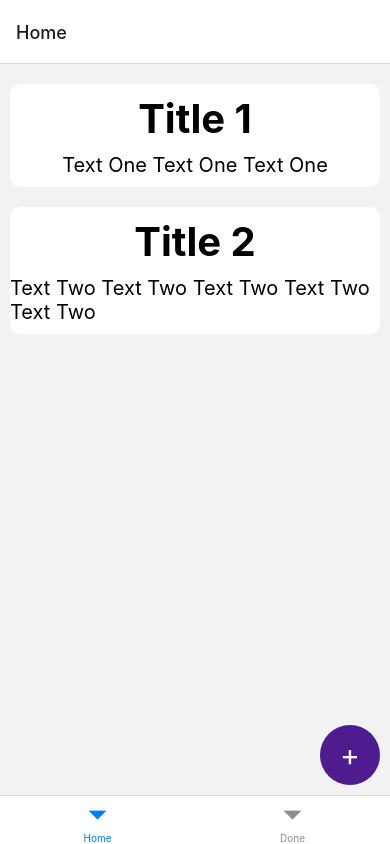
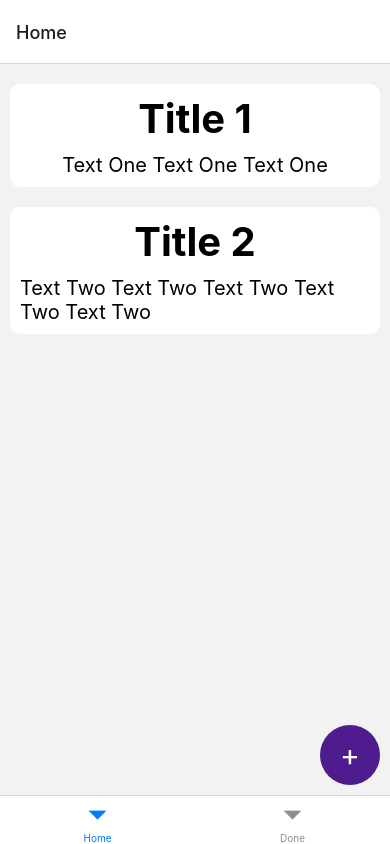
Before and after one commit to RozhinaNadya/todo-list, a React Native app: screen /Home in a window 390 px wide. Built offline with nearby package versions, Linux system fonts and the light colour scheme.

Commit message:
Update Home.js

```diff
--- a/screens/Home.js
+++ b/screens/Home.js
@@ -73,6 +73,7 @@ const styles = StyleSheet.create({
     taskBodyText: {
         fontSize: 20,
         marginBottom: 10,
+        marginHorizontal: 10
     },
     plusButton: {
         width: 60,
```
